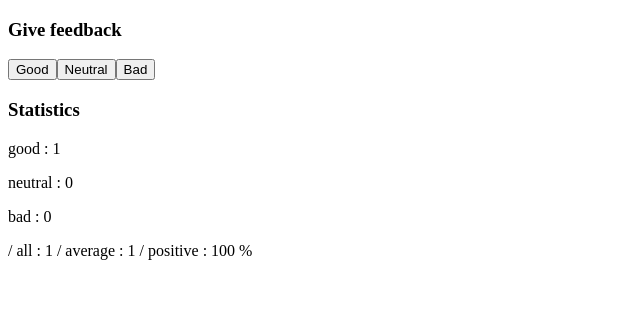
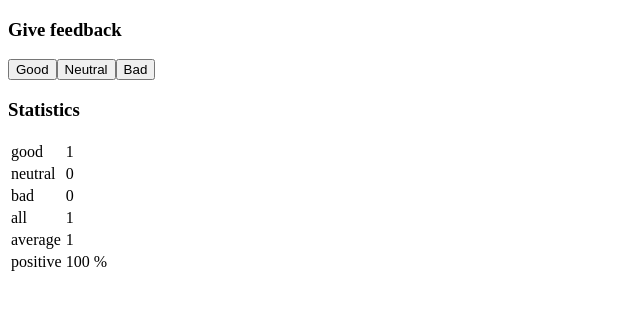
Before and after one commit to redha-boubakour/exercices_FullStackOpen2022, a React (Create React App) app: page / in a window 1280 px wide. Both pictures are taken after a click on the button "Good". Shown: the top 310 px of the page, without its empty margins (0-640 px from the left). Built offline with nearby package versions, Linux system fonts and the light colour scheme.

Commit message:
commit 3

```diff
--- a/src/App.js
+++ b/src/App.js
@@ -9,19 +9,35 @@ const Button = (props) => {
 };
 
 const StatisticLine = (props) => (
-    <p>
-        {props.text} : {props.value}
-    </p>
+    <tr>
+        <td>{props.text}</td>
+        <td>{props.value}</td>
+    </tr>
 );
 
 const Statistics = (props) => {
     return (
         <>
-            <h3>Statistics</h3>
-            <StatisticLine text="good" value={props.good} />
-            <StatisticLine text="neutral" value={props.neutral} />
-            <StatisticLine text="bad" value={props.bad} /> / all : {props.all} /
-            average : {props.average} / positive : {props.positive} %
+            <table>
+                <tbody>
+                    <StatisticLine text="good" value={props.good} />
+                    <StatisticLine text="neutral" value={props.neutral} />
+                    <StatisticLine text="bad" value={props.bad} />
+
+                    <tr>
+                        <td>all</td>
+                        <td>{props.all}</td>
+                    </tr>
+                    <tr>
+                        <td>average</td>
+                        <td>{props.average}</td>
+                    </tr>
+                    <tr>
+                        <td>positive</td>
+                        <td>{props.positive} %</td>
+                    </tr>
+                </tbody>
+            </table>
         </>
     );
 };
@@ -54,6 +70,7 @@ const App = () => {
             <Button onClick={handleClickNeutral} text={"Neutral"} />
             <Button onClick={handleClickBad} text={"Bad"} />
 
+            <h3>Statistics</h3>
             {good || neutral || bad ? (
                 <Statistics
                     good={good}
```
